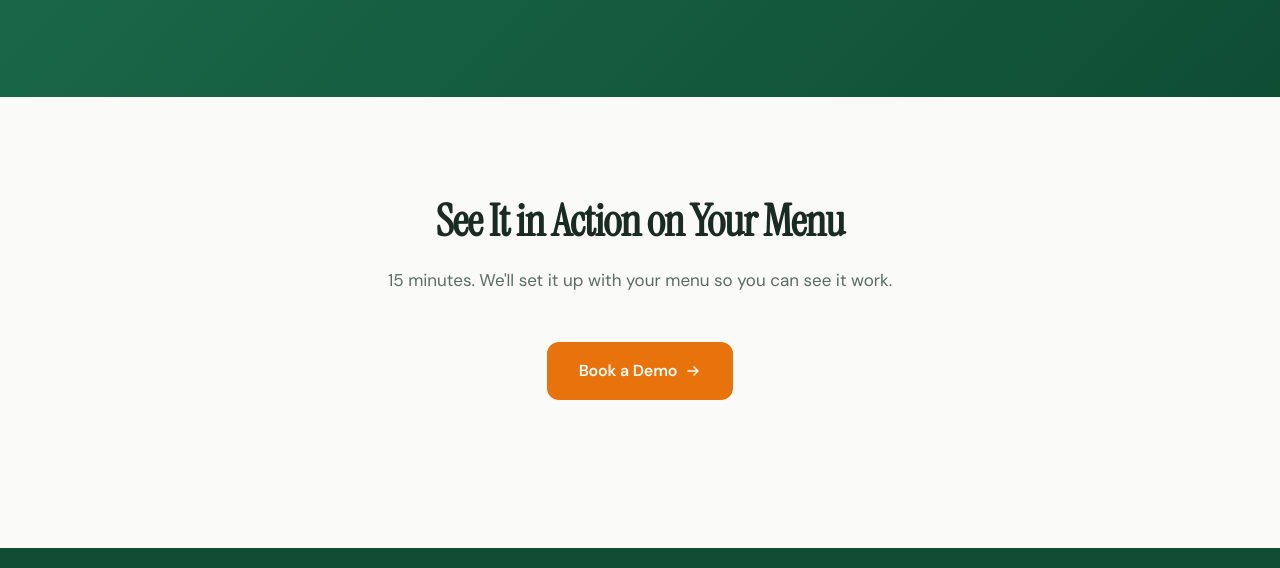
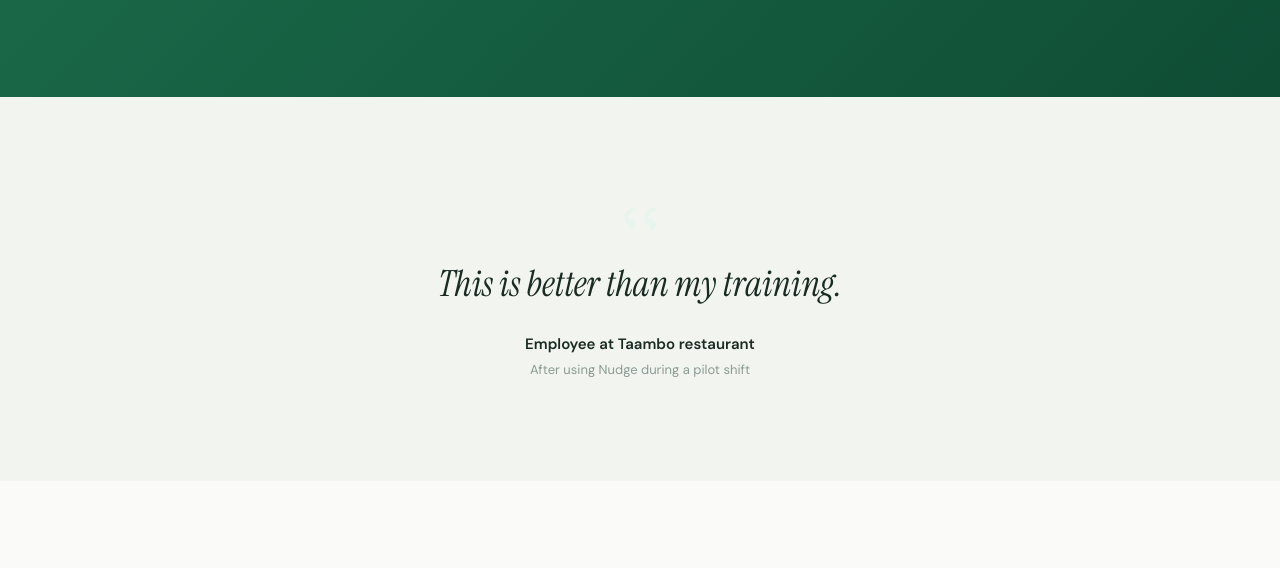
Before and after one commit to Enriquefft/nudge, an Astro site in the folder landing/: page / in a window 1280 px wide. Shown: the part 2741-3309 px from the top of the page. Built offline with nearby package versions, Linux system fonts and the light colour scheme; Astro itself is replaced by a stand-in of ours.

Commit message:
feat(landing): add testimonial section with real Taambo pilot quote
- Add social proof section between Proof stats and Final CTA
- Real quote from anonymous Taambo restaurant employee
- Styled with serif font, quote marks, centered layout
- Translated to Spanish in es.json
- Highest-impact conversion element: real user validation

```diff
--- a/landing/src/components/HomePage.astro
+++ b/landing/src/components/HomePage.astro
@@ -197,6 +197,22 @@ const t = useTranslations(locale);
 					<div class="proof-item">
 						<span class="proof-num">{t.proof.p4Num}</span>
 						<span class="proof-label">{t.proof.p4Label}</span>
+					</div>
+				</div>
+			</div>
+		</section>
+
+		<!-- Testimonial -->
+		<section class="testimonial">
+			<div class="container">
+				<div class="testimonial-card reveal">
+					<svg class="testimonial-quote-mark" width="48" height="48" viewBox="0 0 48 48" fill="none" aria-hidden="true">
+						<path d="M14 28c-3.3 0-6-2.7-6-6 0-6.6 5.4-12 12-12v4c-4.4 0-8 3.6-8 8h2c3.3 0 6 2.7 6 6s-2.7 6-6 6zm20 0c-3.3 0-6-2.7-6-6 0-6.6 5.4-12 12-12v4c-4.4 0-8 3.6-8 8h2c3.3 0 6 2.7 6 6s-2.7 6-6 6z" fill="currentColor"/>
+					</svg>
+					<blockquote class="testimonial-text">{t.testimonial.quote}</blockquote>
+					<div class="testimonial-source">
+						<span class="testimonial-name">{t.testimonial.attribution}</span>
+						<span class="testimonial-context">{t.testimonial.context}</span>
 					</div>
 				</div>
 			</div>
@@ -913,6 +929,51 @@ const t = useTranslations(locale);
 		.proof-num { font-size: 52px; }
 	}
 
+	/* Testimonial */
+
+	.testimonial {
+		padding: 80px 0;
+		background: var(--surface-2);
+	}
+	.testimonial-card {
+		max-width: 640px;
+		margin: 0 auto;
+		text-align: center;
+		position: relative;
+	}
+	.testimonial-quote-mark {
+		color: var(--brand-surface);
+		margin: 0 auto 16px;
+		display: block;
+	}
+	.testimonial-text {
+		font-family: var(--font-display);
+		font-size: 28px;
+		line-height: 1.3;
+		color: var(--text-1);
+		margin-bottom: 24px;
+		font-style: italic;
+	}
+	.testimonial-source {
+		display: flex;
+		flex-direction: column;
+		gap: 4px;
+	}
+	.testimonial-name {
+		font-size: 15px;
+		font-weight: 600;
+		color: var(--text-1);
+	}
+	.testimonial-context {
+		font-size: 13px;
+		color: var(--text-3);
+	}
+
+	@media (min-width: 768px) {
+		.testimonial { padding: 100px 0; }
+		.testimonial-text { font-size: 36px; }
+	}
+
 	/* Final CTA */
 
 	.cta-final {
--- a/landing/src/i18n/en.json
+++ b/landing/src/i18n/en.json
@@ -78,6 +78,11 @@
 		"p3Label": "workflow changes",
 		"p4Num": "$72K+",
 		"p4Label": "potential yearly revenue"
+	},
+	"testimonial": {
+		"quote": "This is better than my training.",
+		"attribution": "Employee at Taambo restaurant",
+		"context": "After using Nudge during a pilot shift"
 	},
 	"cta": {
 		"heading": "See It in Action on Your Menu",
--- a/landing/src/i18n/es.json
+++ b/landing/src/i18n/es.json
@@ -78,6 +78,11 @@
 		"p3Label": "cambios en tu rutina",
 		"p4Num": "$72K+",
 		"p4Label": "ingresos anuales potenciales"
+	},
+	"testimonial": {
+		"quote": "Esto es mejor que mi capacitación.",
+		"attribution": "Empleada de restaurante Taambo",
+		"context": "Después de usar Nudge en un turno de prueba"
 	},
 	"cta": {
 		"heading": "Míralo en acción con tu menú",
```
